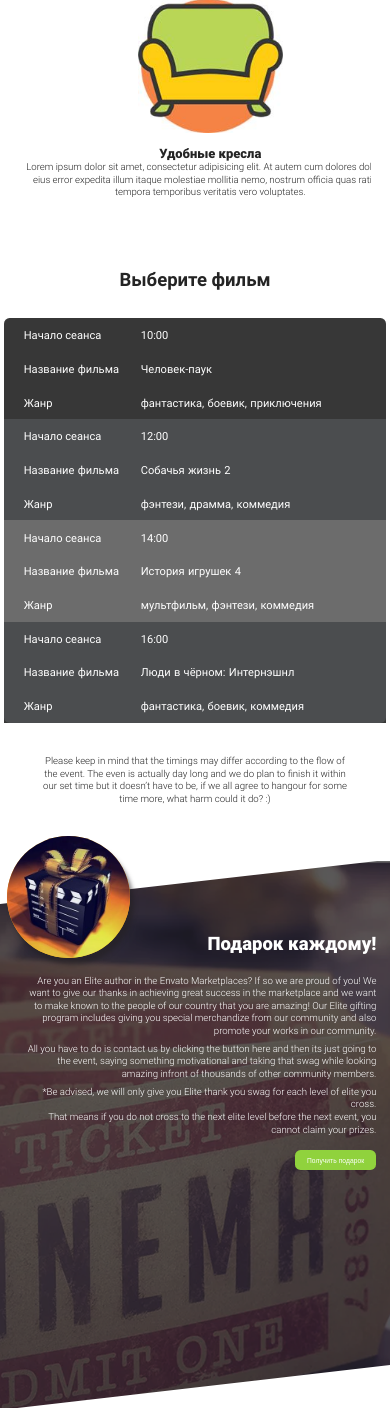
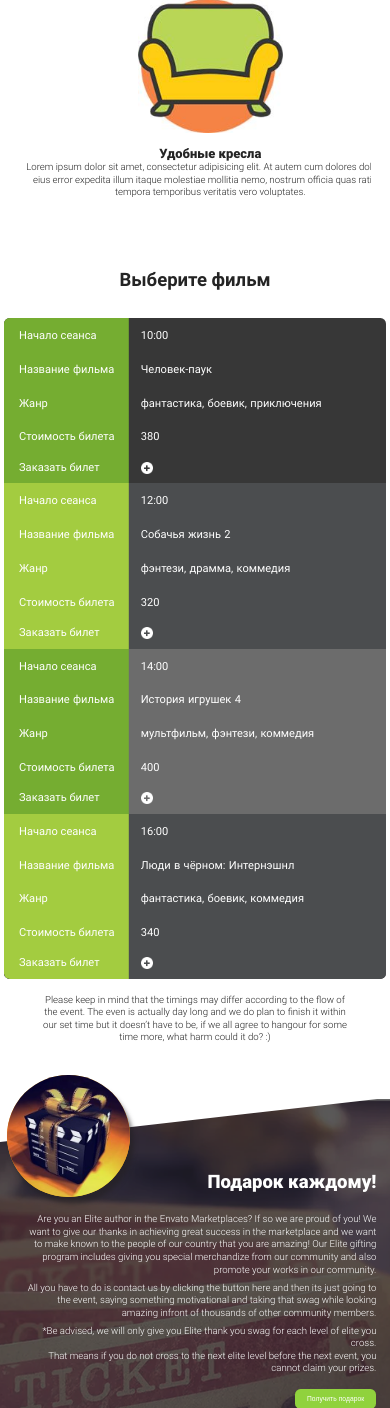
Before and after one commit to MefAldemisov/InnoWeb, a PHP site: page / in a window 390 px wide. Shown: the part 1438-2846 px from the top of the page. Run offline with PHP 8.4, Linux system fonts and the light colour scheme.

Commit message:
5 - 0 - vars removed from js, table design updated

```diff
--- a/css/mobile.css
+++ b/css/mobile.css
@@ -92,17 +92,24 @@
     padding: none;
   }
   .timetable td {
+    padding-left: 35vw;
     font-size: 1.5rem;
     width: 90vw;
     max-width: 90vw;
-    margin-left: 35vw;
     text-align: left;
     position: relative;
+    background-image: linear-gradient( #a3cc40, #a3cc40);
+    background-repeat: no-repeat;
+    background-size: 32vw 100%;
+  }
+  .timetable tr:nth-child(2n+1) td {
+    background-image: linear-gradient( #75ad31, #75ad31);
   }
   .timetable td:before {
     position: absolute;
-    width: 29vw;
-    left: -30vw;
+    width: 35vw;
+    padding-left: 2rem;
+    left: 0;
     font-size: 1.5rem;
     text-align: left;
   }
@@ -115,8 +122,11 @@
   .timetable td:nth-child(3):before {
     content: "Жанр";
   }
-  .timetable td:nth-child(4) {
-    display: none;
+  .timetable td:nth-child(4):before {
+    content: "Стоимость билета";
+  }
+  .timetable td:nth-child(5):before {
+    content: "Заказать билет";
   }
   .timetable tr:last-child {
     border-collapse: collapse;
@@ -246,120 +256,3 @@
     line-height: 1.3em;
   }
 }
-/* From the lecture:
-
-  @media (max-width: 800px) {
-    .container {
-      width: 40rem;
-    }
-    .block01__nav li + li {
-      margin-left: 0.15rem;
-    }
-    .block01__col3 {
-      width: 20%;
-    }
-    .block01__col2 {
-      width: 56%;
-    }
-    .block01__col1 {
-      width: 24%;
-    }
-    .block01__nav,
-    .block01__city {
-      padding-top: 0.3rem;
-    }
-    .block01__h1 {
-      font-size: 3.5rem;
-    }
-    .block01__h2 {
-      font-size: 2.1rem;
-    }
-    .block01 {
-      min-height: 0;
-    }
-    .block02__info {
-      width: 57%;
-      top: -13rem;
-    }
-    .block03__table-wrap {
-      overflow: auto;
-    }
-    .block03__table {
-      width: 800px;
-    }
-    .block05__text2 {
-      font-size: 1.5rem;
-    }
-  }
-  @media (max-width: 600px) {
-    .container {
-      width: 30rem;
-    }
-    .menu-burger span,
-    .menu-burger::before,
-    .menu-burger::after {
-      content: "";
-      width: 100%;
-      left: 0;
-      background: #fff;
-      height: 1px;
-      display: block;
-      position: absolute;
-    }
-    .menu-burger {
-      position: relative;
-      width: 20px;
-      height: 19px;
-      cursor: pointer;
-    }
-    .menu-burger span {
-      top: 9px;
-    }
-    .menu-burger::before {
-      top: 0;
-    }
-    .menu-burger::after {
-      bottom: 0;
-    }
-    .block01__nav {
-      display: none;
-      position: fixed;
-      left: 0;
-      top: 0;
-      bottom: 0;
-      padding: 3rem 1rem;
-      background: rgba(0, 0, 0, 0.7);
-      z-index: 2;
-    }
-    .block01__nav li {
-      display: block;
-      margin-bottom: 1rem;
-    }
-    .block01__col1 {
-      width: 30%;
-    }
-    .block01__col2 {
-      width: 20%;
-    }
-    .block01__col3 {
-      width: 50%;
-    }
-    .block02__info{
-        position:static;
-        width: 100%;
-    }
-    .block02__pluses
-    {
-        flex-wrap: wrap;
-        justify-content: center;
-    }
-    .block02__plus
-    {
-        flex-basis: 50%
-    }
-    .block05__inner
-    {
-      grid-template-columns: 1fr 1fr;
-    }
-  }
-   */
--- a/css/style.css
+++ b/css/style.css
@@ -276,12 +276,11 @@ td:nth-of-type(1) {
 }
 td:nth-of-type(2),
 td:nth-of-type(3) {
-    width: 15.75rem;
-    max-width: 15.75rem;
+    padding-left: 1rem;
     text-align: left;
     word-spacing: 0.05em;
 }
-td:nth-of-type(4) {
+td:last-child {
     width: 6.5rem;
     max-width: 6.5rem;
     padding-top: 1.05rem;
--- a/index.html
+++ b/index.html
@@ -109,6 +109,7 @@
                         <th><a href="#">Начало сеанса</a></th>
                         <th><a href="#">Название фильма</a></th>
                         <th><a href="#">Жанр</a></th>
+                        <th><a href="#">Стоимость билета</a></th>
                         <th></th>
                     </tr>
                 </thead>
--- a/js/films.js
+++ b/js/films.js
@@ -2,13 +2,14 @@
 
 const ganres = ['фантастика', 'боевик', 'приключения', 'фэнтези', 'драмма', 'коммедия', 'мультфильм']
 
-let films = [
+const films = [
     film1 = {
         start: '10:00',
         name: 'Человек-паук',
         ganre: '0/1/2',
         hire: true,
         new: false,
+        price: 380,
         description: 'Lorem ipsum dolor sit amet, consectetur'
     },
     film2 = {
@@ -17,6 +18,7 @@ let films = [
         ganre: '3/4/5',
         hire: true,
         new: true,
+        price: 320,
         description: 'Lorem ipsum dolor sit amet, consectetur'
     },
     film3 = {
@@ -25,6 +27,7 @@ let films = [
         ganre: '6/3/5',
         hire: false,
         new: true,
+        price: 400,
         description: 'Lorem ipsum dolor sit amet, consectetur'
     },
     film4 = {
@@ -33,6 +36,7 @@ let films = [
         ganre: '0/1/5',
         hire: true,
         new: false,
+        price: 340,
         description: 'Lorem ipsum dolor sit amet, consectetur'
     },
     film5 = {
@@ -41,6 +45,7 @@ let films = [
         ganre: '6/3/5',
         hire: false,
         new: true,
+        price: 390,
         description: 'Lorem ipsum dolor sit amet, consectetur'
     },
     film6 = {
@@ -49,17 +54,18 @@ let films = [
         ganre: '0/1/5',
         hire: true,
         new: false,
+        price: 350,
         description: 'Lorem ipsum dolor sit amet, consectetur'
     }
 ]
 // for timetable
-let hired_films = []
+const hired_films = []
 // for slider
-let new_films = []
+const new_films = []
 for(let i=0; i<films.length; i++){
     if(films[i].hire){
         hired_films.push(films[i]);
-    }else if(films[i].new){
+    } else if(films[i].new){
         new_films.push(films[i])
     }
 }
@@ -82,16 +88,21 @@ const film = {
         let film_ganre = ganre_parts.join(', ')
         console.log(film_ganre)
         return film_ganre
+    },
+    getPrice: function(){
+        console.log(this.price)
+        return this.price
     }
 }
 
-for (var i=0; i<hired_films.length; i++) {
+for (let i=0; i<hired_films.length; i++) {
     console.group("Film " + i)
-    let body = document.getElementById('timetable__rows')
-    let tr = document.createElement('tr')
-    let tr_text = `<tr><td>${film.getStart.bind(films[i])()}</td>
+    const body = document.getElementById('timetable__rows')
+    const tr = document.createElement('tr')
+    const tr_text = `<tr><td>${film.getStart.bind(films[i])()}</td>
                         <td>${film.getName.call(films[i])}</td>
                         <td>${film.getGanre.bind(films[i])()}</td>
+                        <td>${film.getPrice.bind(films[i])()}</td>
                         <td><img class="timetable__plus-img" src="images/plus.png" alt="plus sign"></td></tr>`
     // get the elements
     tr.innerHTML = tr_text
--- a/js/slider.js
+++ b/js/slider.js
@@ -1,5 +1,5 @@
 $(document).ready(function () {
-    var owl = $(".owl-carousel");
+    const owl = $(".owl-carousel");
     owl.owlCarousel({
         loop:true,
         margin:10,
```
